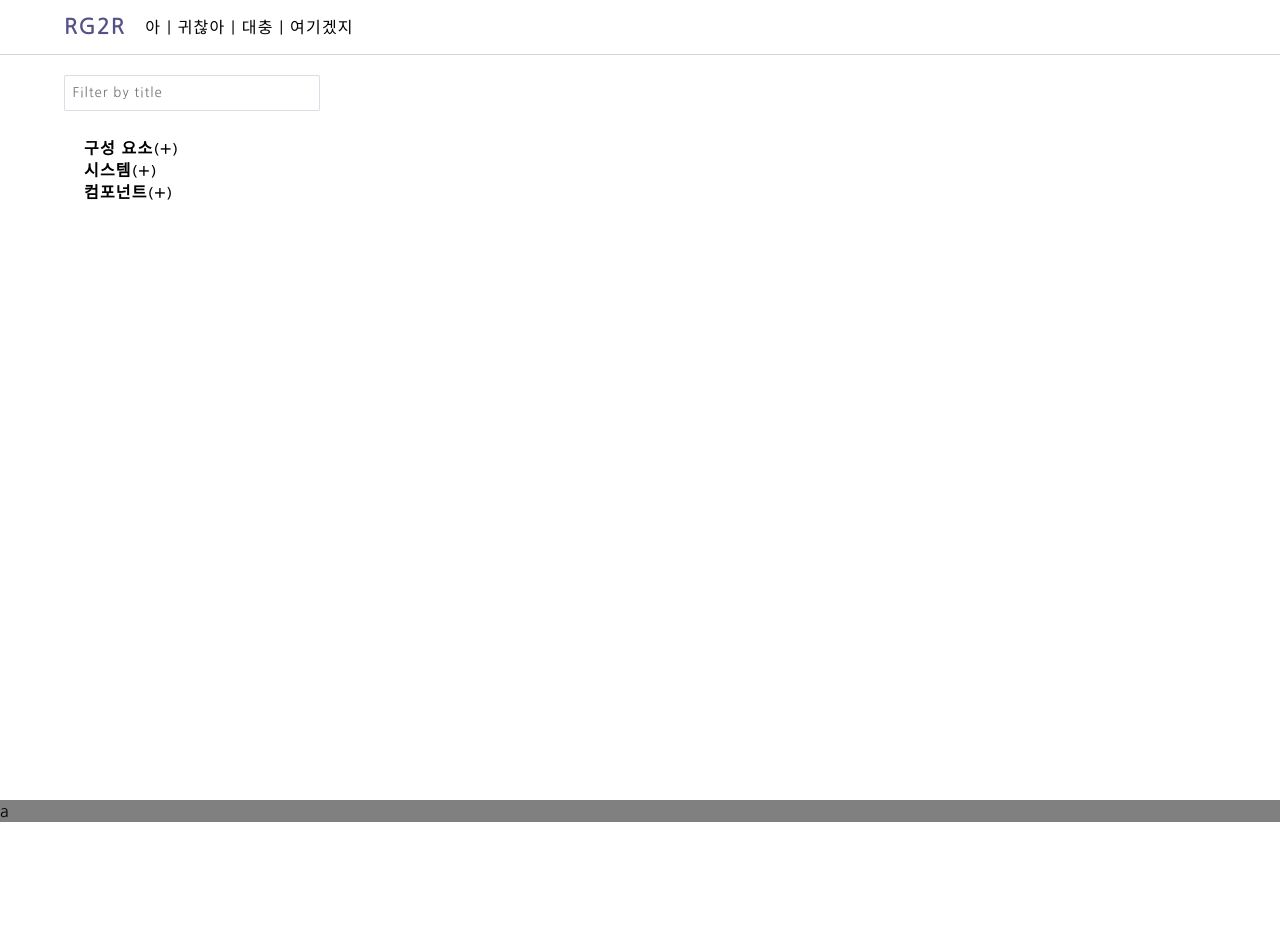
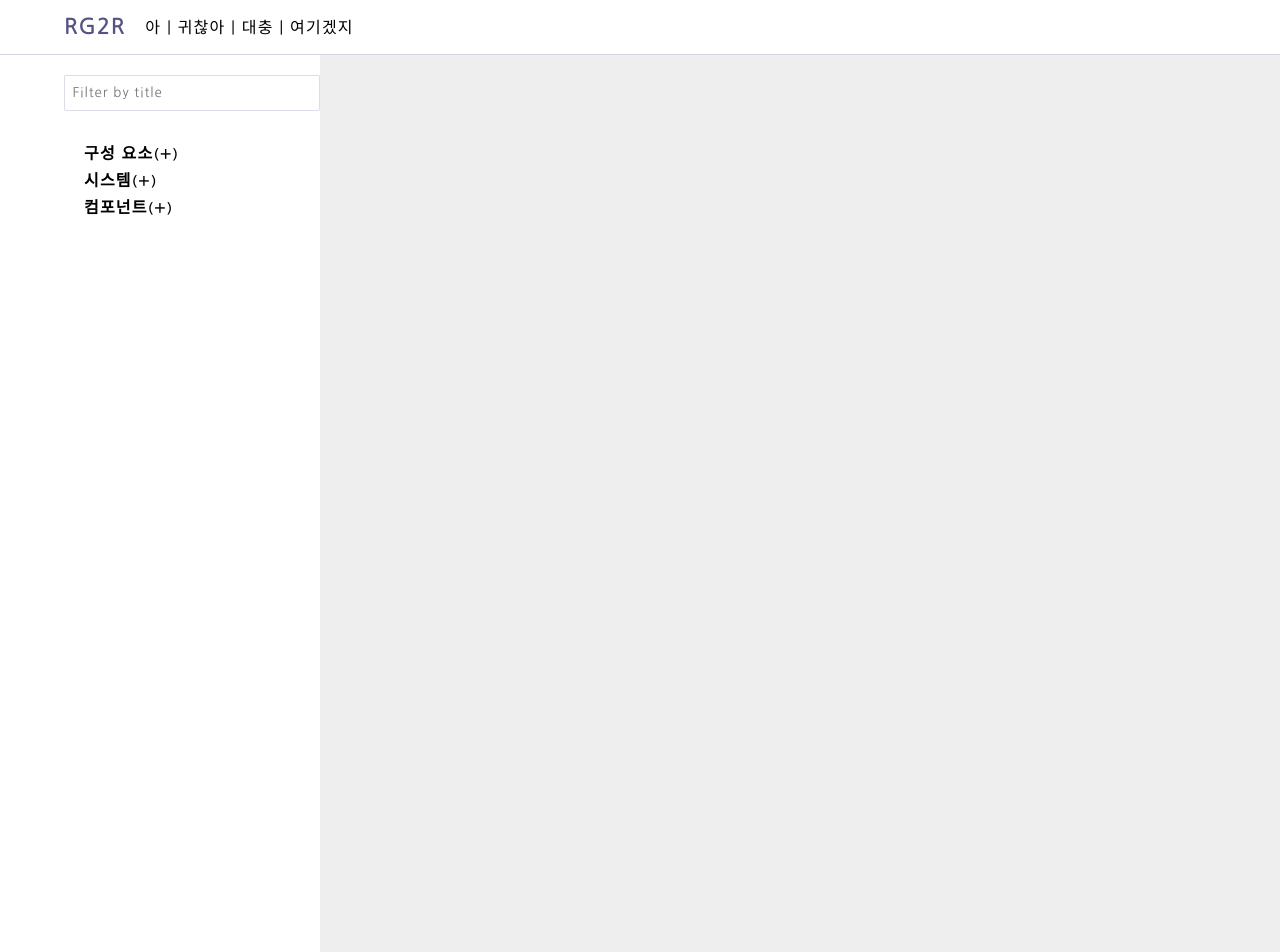
Before and after one commit to Sunrin-RG/wiki, a Vue app: page / in a window 1280 px wide. Shown: the top 952 px of the page. Before the commit the page ends 822 px from the top, so only its background shows below. Built offline with nearby package versions, Linux system fonts and the light colour scheme.

Commit message:
UPDATE navigation fallow

```diff
--- a/src/App.vue
+++ b/src/App.vue
@@ -1,6 +1,5 @@
 <template>
 	<div id="app">
-        <div class="userinterface">
 		<header ref="top" class="topmenu">
 			<div class="topmenu__left">
 				<h1 class="topmenu__title">RG2R</h1>
@@ -8,7 +7,8 @@
 			</div>
 			<div class="topmenu__search"></div>
 		</header>
-		<nav class="navigation">
+		<div class="row">
+			<nav ref="navigation" class="navigation">
 				<input class="navigation__filter" type="text" placeholder="Filter by title" v-model="search" />
 				<tree-view class="navigation__list" :data="getComputedList" :search="search" />
 			</nav>
@@ -17,7 +17,7 @@
 			</section>
 		</div>
 
-		<footer class="footer">a</footer>
+		<footer class="footer">FOOTER</footer>
 	</div>
 </template>
 <script lang="ts">
@@ -27,6 +27,15 @@ import TreeView from "@/components/TreeView.vue";
 export default Vue.extend({
 	components: {
 		TreeView
+	},
+	mounted() {
+        var navigation:any =  this.$refs.navigation
+		addEventListener("scroll", e => {
+            if(scrollY > 55)
+            navigation.style.position = "fixed";
+            else
+			navigation.style.position = "static";
+		});
 	},
 	data() {
 		return {
@@ -205,18 +214,19 @@ input:hover {
 ::-webkit-scrollbar-thumb {
 	background-color: #555286;
 }
+#app {
+	width: 100vw;
+	height: auto;
 
-#app {
+	display: flex;
+	flex-wrap: wrap;
+	flex-direction: column;
 }
-.userinterface{
-    width: 100vw;
-    height: 100vh;
-    position: relative;
+.row {
+	display: flex;
+	justify-content: flex-end;
 }
 .topmenu {
-	position: absolute;
-	top: 0;
-	left: 0;
 	width: 100%;
 	height: 55px;
 	border-bottom: 1px solid #292a5933;
@@ -242,11 +252,10 @@ input:hover {
 }
 
 .navigation {
-	position: absolute;
-	top: 55px;
     left: 0;
+    top: 0;
 	width: 25%;
-	height: calc(100% - 55px);
+	height: calc(100vh - 55px);
 	padding-left: 5%;
 
 	display: flex;
@@ -256,12 +265,10 @@ input:hover {
 }
 
 .content {
-	position: absolute;
-	top: 55px;
-	right: 0;
-
 	width: 75%;
-	min-height: calc(100% - 55px);
+	min-height: calc(100vh - 55px);
+	height: 2000px;
+	background-color: #EEEEEE;
 
 	padding-top: 20px;
 	padding-left: 50px;
@@ -283,6 +290,9 @@ input:hover {
 	flex: 1;
 }
 .footer {
-	background: grey;
+	background: #292a59;
+	color: white;
+
+	padding: 20px;
 }
 </style>
--- a/src/components/TreeViewItem.vue
+++ b/src/components/TreeViewItem.vue
@@ -97,6 +97,7 @@ export default Vue.extend({
 	flex-direction: column;
 }
 .listitem {
+    margin-top: 5px;
 	display: block;
 	overflow: visible;
 }
```
Lines whose indentation alone changed are shown as unchanged.
